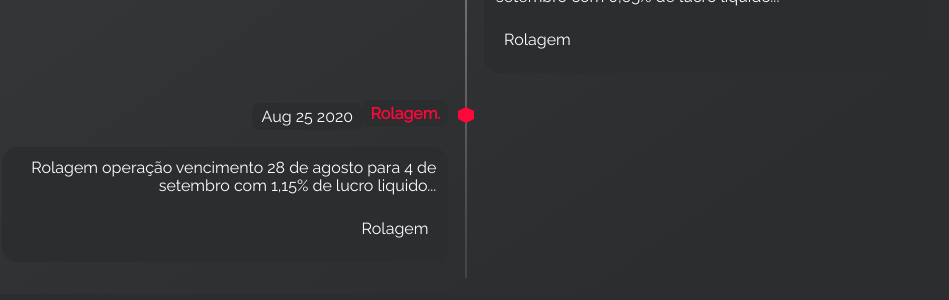
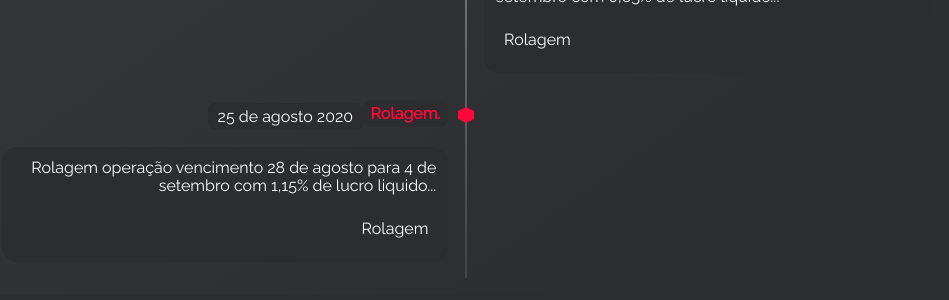
Before and after one commit to marketsviews/marketsviews.github.io, a Jekyll site: the page built from index.html, in a window 1280 px wide and 900 px high, scrolled down 1476 px. Shown: the part 153-453 px from the top of the window, without its empty margins (174-1123 px from the left). Built offline with Jekyll 4.4.1, drawn with Linux system fonts in a browser that asks for light colours.

Commit message:
Update timeline.yml

```diff
--- a/_data/timeline.yml
+++ b/_data/timeline.yml
@@ -27,7 +27,7 @@
 
 - title: Rolagem.
   title-url: https://t.me/marketsviews/580
-  date: Aug 25 2020
+  date: 25 de agosto 2020
   subtitle: Rolagem operação vencimento 28 de agosto para 4 de setembro com 1,15% de lucro liquido...
   tags:
     - tag: Rolagem
```
